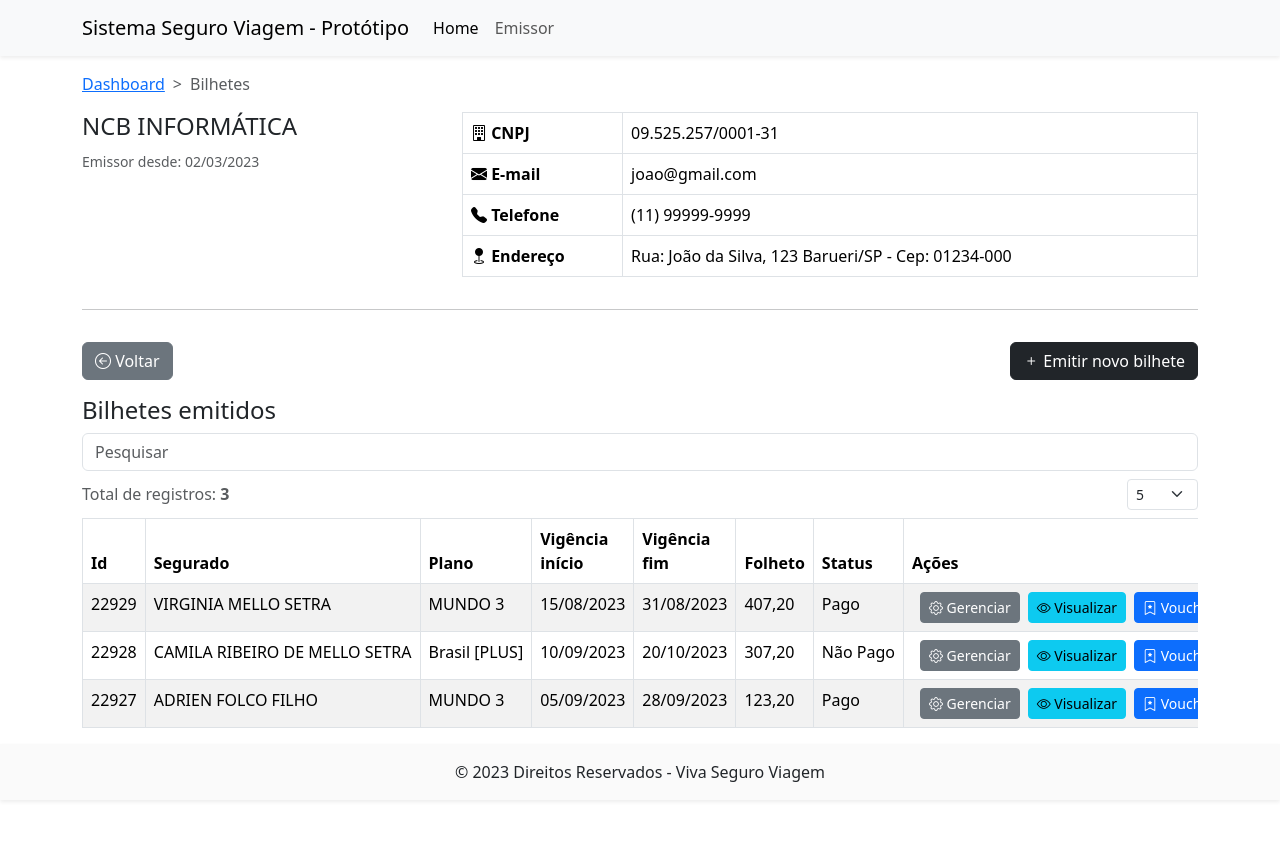
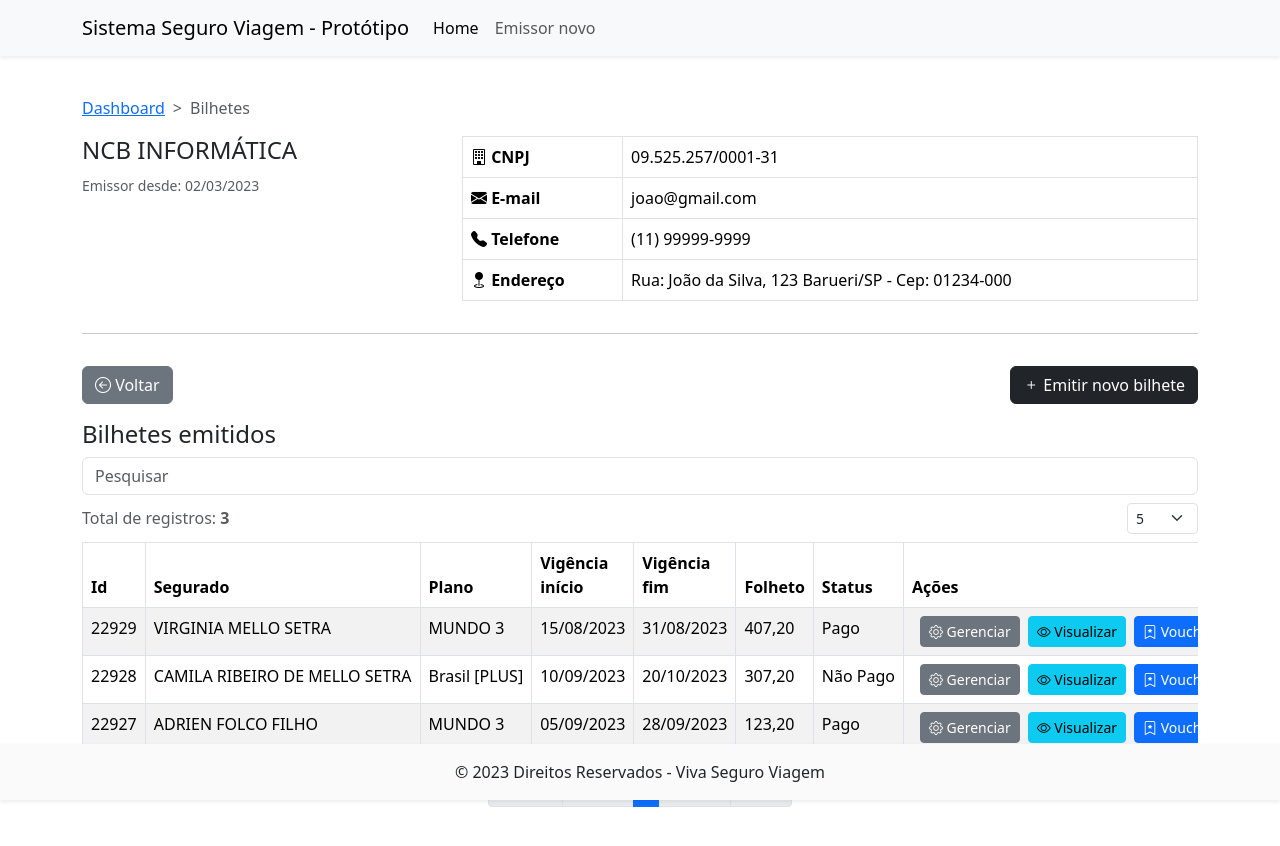
Before and after one commit to fabiovige/ptototipo-viva, a Vue app: page /bilhetes/1 in a window 1280 px wide. Shown: the top 846 px of the page. Built offline with nearby package versions, Linux system fonts and the light colour scheme.

Commit message:
ajustes no datatable

```diff
--- a/src/App.vue
+++ b/src/App.vue
@@ -1,33 +1,7 @@
 <template>
-  <nav class="navbar navbar-expand-lg bg-body-tertiary shadow-sm">
-    <div class="container">
-      <a class="navbar-brand" href="#">Sistema Seguro Viagem - Protótipo</a>
-      <button
-        class="navbar-toggler"
-        type="button"
-        data-bs-toggle="collapse"
-        data-bs-target="#navbarNav"
-        aria-controls="navbarNav"
-        aria-expanded="false"
-        aria-label="Toggle navigation"
-      >
-        <span class="navbar-toggler-icon"></span>
-      </button>
-      <div class="collapse navbar-collapse" id="navbarNav">
-        <ul class="navbar-nav">
-          <li class="nav-item">
-            <RouterLink class="nav-link active" aria-current="page" to="/"
-              >Home</RouterLink
-            >
-          </li>
-          <li class="nav-item">
-            <RouterLink class="nav-link" to="/emissores">Emissor</RouterLink>
-          </li>
-        </ul>
-      </div>
-    </div>
-  </nav>
-  <div class="container mt-3">
+  <NavBar />
+
+  <div class="container main-content mt-3">
     <nav style="--bs-breadcrumb-divider: '>'" aria-label="breadcrumb">
       <ol class="breadcrumb">
         <li class="breadcrumb-item"><a href="#">Dashboard</a></li>
@@ -42,8 +16,13 @@
   <FooterComponent />
 </template>
 
-<style></style>
+<style scoped>
+.main-content {
+  padding-top: 80px; /* Ajuste este valor para coincidir com a altura da sua navbar */
+}
+</style>
 
 <script setup>
+import NavBar from "./components/UI/NavBar.vue";
 import FooterComponent from "./components/FooterComponent.vue";
 </script>
--- a/src/components/UI/DataTable.vue
+++ b/src/components/UI/DataTable.vue
@@ -80,7 +80,7 @@
     </div>
 
     <!-- pagination -->
-    <div class="mt-3 d-flex justify-content-center">
+    <div class="mt-2 d-flex justify-content-center">
       <ul class="pagination pagination-sm mb-0">
         <li class="page-item" :class="{ disabled: currentPage === 1 }">
           <a class="page-link" href="#" @click="firstPage">Primeiro</a>
--- /dev/null
+++ b/src/components/UI/NavBar.vue
@@ -0,0 +1,34 @@
+<template>
+  <nav class="navbar navbar-expand-lg bg-body-tertiary shadow-sm fixed-top">
+    <div class="container">
+      <a class="navbar-brand" href="#">Sistema Seguro Viagem - Protótipo</a>
+      <button
+        class="navbar-toggler"
+        type="button"
+        data-bs-toggle="collapse"
+        data-bs-target="#navbarNav"
+        aria-controls="navbarNav"
+        aria-expanded="false"
+        aria-label="Toggle navigation"
+      >
+        <span class="navbar-toggler-icon"></span>
+      </button>
+      <div class="collapse navbar-collapse" id="navbarNav">
+        <ul class="navbar-nav">
+          <li class="nav-item">
+            <RouterLink class="nav-link active" aria-current="page" to="/"
+              >Home</RouterLink
+            >
+          </li>
+          <li class="nav-item">
+            <RouterLink class="nav-link" to="/emissores"
+              >Emissor novo</RouterLink
+            >
+          </li>
+        </ul>
+      </div>
+    </div>
+  </nav>
+</template>
+
+<script setup></script>
```
